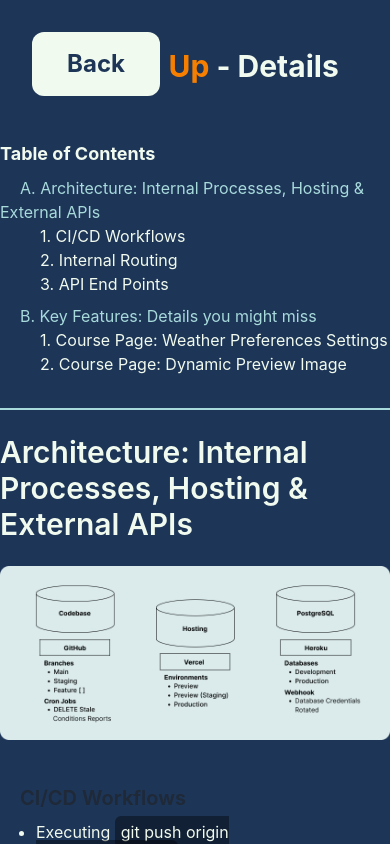
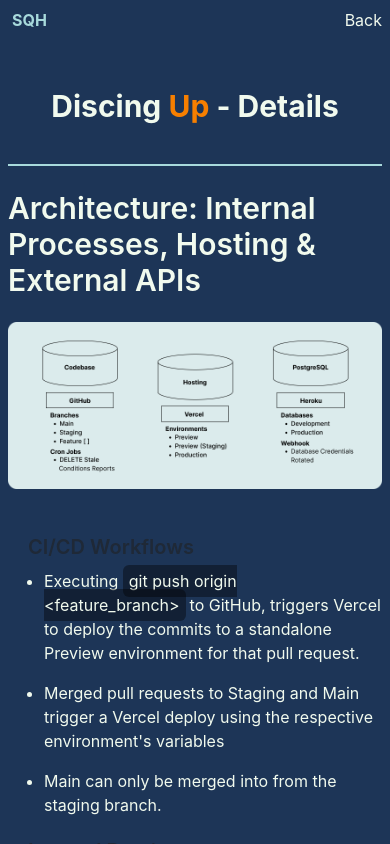
Before and after one commit to stephenqhoward/portfolio-site, a Next.js app: page /discingup/details in a window 390 px wide. Shown: the top 844 px of the page. Built offline with nearby package versions, Linux system fonts and the light colour scheme.

Commit message:
Adjust details layout for mobile

```diff
--- a/src/pages/discingup/details.tsx
+++ b/src/pages/discingup/details.tsx
@@ -2,6 +2,8 @@ import { type NextPage } from "next";
 import Link from "next/link";
 import Head from "next/head";
 import Image from "next/image";
+import { Navbar } from "../../components/Navbar";
+// Images
 import ArchitectureImg from "../../../public/img/architecture.png";
 import PreviewImageDiagram from "../../../public/img/PreviewImageDiagram.png";
 import InternalAPIRouting from "../../../public/img/InternalApiRouting.png";
@@ -14,19 +16,31 @@ const DetailsDiscingUp: NextPage = () => {
         <meta name="description" content="Discing Up - Details" />
       </Head>
       <main className="flex min-h-screen flex-col items-center bg-gradient-to-b from-[#457B9d] to-[#1D3557]">
-        <Link href="/">
+        <Navbar
+          logo="SQH"
+          subTitle="Discing Up Details"
+          jumpLinks={[]}
+          pageLinks={[{ displayText: "Back", anchor: "/" }]}
+        />
+
+        {/* <Link href="/">
           <div className="fixed left-8 top-8 flex h-16 w-32 justify-center rounded-xl bg-cream duration-500 hover:cursor-pointer hover:bg-light-blue motion-safe:hover:scale-110">
             <p className="m-auto text-2xl font-bold text-deep-blue">Back</p>
           </div>
-        </Link>
-        <div className="mx-auto flex w-full flex-col bg-deep-blue md:container">
+        </Link> */}
+        <div className="mx-auto flex w-full flex-col bg-deep-blue px-2 md:container">
           <h1 className="mt-12 text-center text-3xl font-bold text-cream">
             Discing <span className="text-orange">Up</span> - Details
           </h1>
-          <div className="my-14 mx-auto flex w-full flex-col md:w-[80%]">
-            {TableOfContents()}
-            <div className="my-6 border-b-[2px] border-light-blue" />
+          <div className="mx-auto my-4 flex w-full flex-col md:w-[80%]">
+            {/* {TableOfContents()} */}
+            <div className="my-6 mx-auto w-full border-b-[2px] border-light-blue" />
             {Content()}
+          </div>
+          <div className="flex justify-center">
+            <p className="rounded-3xl bg-deep-blue px-4 py-2 font-thin text-cream">
+              &copy; {new Date().getFullYear()} - Stephen Howard
+            </p>
           </div>
         </div>
       </main>
@@ -37,7 +51,7 @@ const DetailsDiscingUp: NextPage = () => {
       />
       <label htmlFor="PreviewImageDiagram" className="modal cursor-pointer">
         <label
-          className="md:w-3xl modal-box relative w-full max-w-none md:max-w-3xl"
+          className="md:w-3xl modal-box relative w-[90%] max-w-none md:max-w-3xl"
           htmlFor=""
         >
           <Image
@@ -45,7 +59,7 @@ const DetailsDiscingUp: NextPage = () => {
             alt="Dynamic Preview Image Diagram"
             height="800"
             width="600"
-            className="mx-auto max-w-xl"
+            className="mx-auto max-w-[270px] md:max-w-xl"
             priority
           />
         </label>
@@ -56,59 +70,59 @@ const DetailsDiscingUp: NextPage = () => {
 
 export default DetailsDiscingUp;
 
-const TableOfContents = () => {
-  return (
-    <>
-      <h3 className="text-lg font-bold">Table of Contents</h3>
-      <ol className="my-2 space-y-2 indent-5">
-        <li>
-          <Link
-            href="#Architecture"
-            className="text-light-blue hover:text-blue"
-          >
-            <h4 className="text-light-blue">
-              A. Architecture: Internal Processes, Hosting & External APIs
-            </h4>
-          </Link>
-          <ol className="space-y-1">
-            <Link href="#CI/CD" className="">
-              <li className="indent-10 hover:text-blue">1. CI/CD Workflows</li>
-            </Link>
-            <Link href="#InternalRouting" className="">
-              <li className="indent-10 hover:text-blue">2. Internal Routing</li>
-            </Link>
-            <Link href="#APIEndPoints" className="">
-              <li className="indent-10 hover:text-blue">3. API End Points</li>
-            </Link>
-          </ol>
-        </li>
-        <li>
-          <Link href="#KeyFeatures" className="text-light-blue hover:text-blue">
-            <h4>B. Key Features: Details you might miss</h4>
-          </Link>
-          <ol className="space-y-1">
-            <Link href="#WeatherPrefs" className="">
-              <li className="indent-10 hover:text-blue">
-                1. Course Page: Weather Preferences Settings
-              </li>
-            </Link>
-            <Link href="#DynamicPrevImg" className="">
-              <li className="indent-10 hover:text-blue">
-                2. Course Page: Dynamic Preview Image
-              </li>
-            </Link>
-          </ol>
-        </li>
-      </ol>
-    </>
-  );
-};
+// const TableOfContents = () => {
+//   return (
+//     <>
+//       <h3 className="text-lg font-bold">Table of Contents</h3>
+//       <ol className="my-2 space-y-2 indent-5">
+//         <li>
+//           <Link
+//             href="#Architecture"
+//             className="text-light-blue hover:text-blue"
+//           >
+//             <h4 className="text-light-blue">
+//               A. Architecture: Internal Processes, Hosting & External APIs
+//             </h4>
+//           </Link>
+//           <ol className="space-y-1">
+//             <Link href="#CI/CD" className="">
+//               <li className="indent-10 hover:text-blue">1. CI/CD Workflows</li>
+//             </Link>
+//             <Link href="#InternalRouting" className="">
+//               <li className="indent-10 hover:text-blue">2. Internal Routing</li>
+//             </Link>
+//             <Link href="#APIEndPoints" className="">
+//               <li className="indent-10 hover:text-blue">3. API End Points</li>
+//             </Link>
+//           </ol>
+//         </li>
+//         <li>
+//           <Link href="#KeyFeatures" className="text-light-blue hover:text-blue">
+//             <h4>B. Key Features: Details you might miss</h4>
+//           </Link>
+//           <ol className="space-y-1">
+//             <Link href="#WeatherPrefs" className="">
+//               <li className="indent-10 hover:text-blue">
+//                 1. Course Page: Weather Preferences Settings
+//               </li>
+//             </Link>
+//             <Link href="#DynamicPrevImg" className="">
+//               <li className="indent-10 hover:text-blue">
+//                 2. Course Page: Dynamic Preview Image
+//               </li>
+//             </Link>
+//           </ol>
+//         </li>
+//       </ol>
+//     </>
+//   );
+// };
 
 const Content = () => {
   return (
     <>
       {/* Architecture */}
-      <div className="mb-6 w-full space-y-6" id="Architecture">
+      <div className="mx-auto mb-6 w-full space-y-6" id="Architecture">
         <h3 className="text-3xl font-semibold">
           Architecture: Internal Processes, Hosting & External APIs
         </h3>
```
